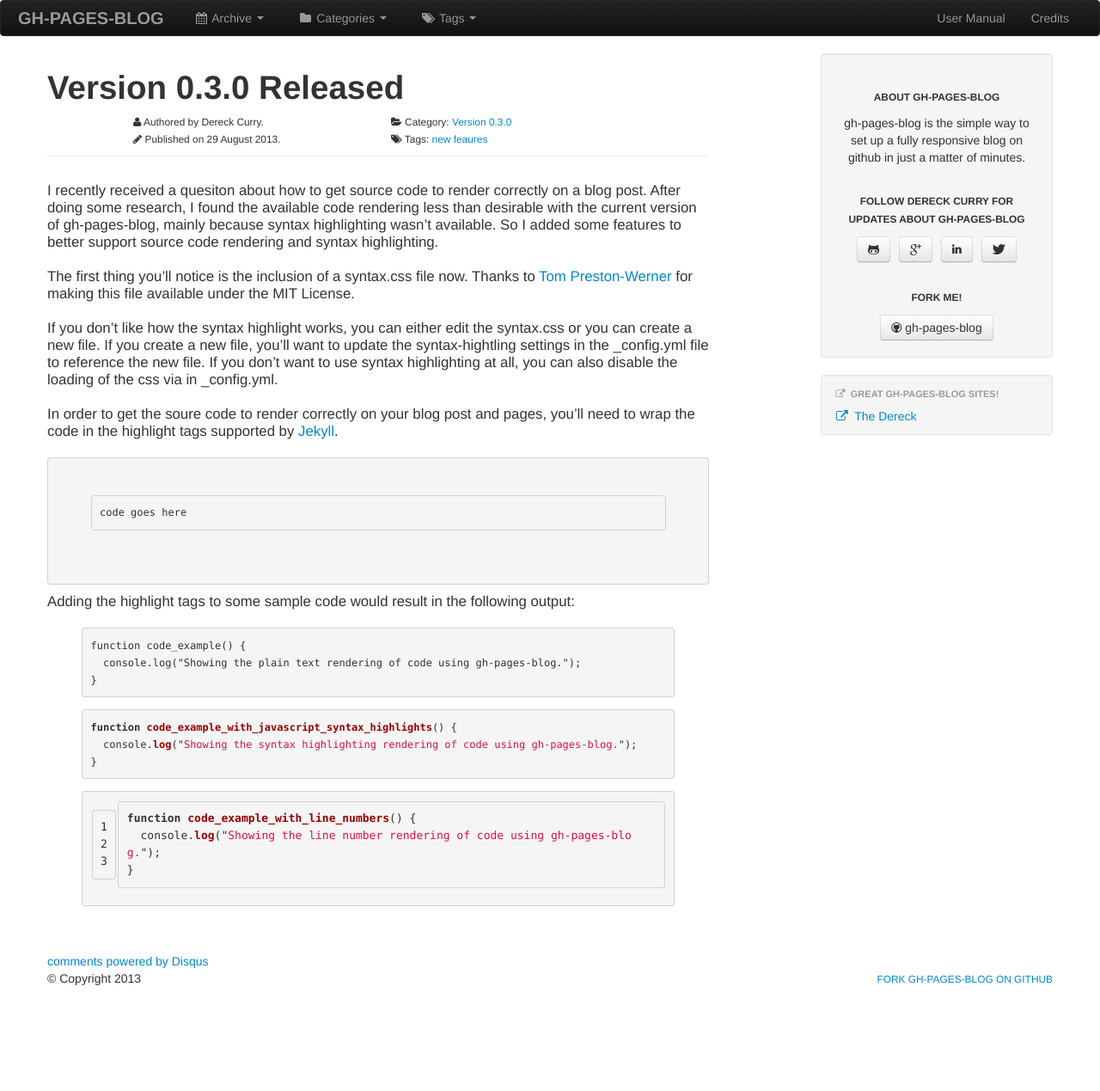
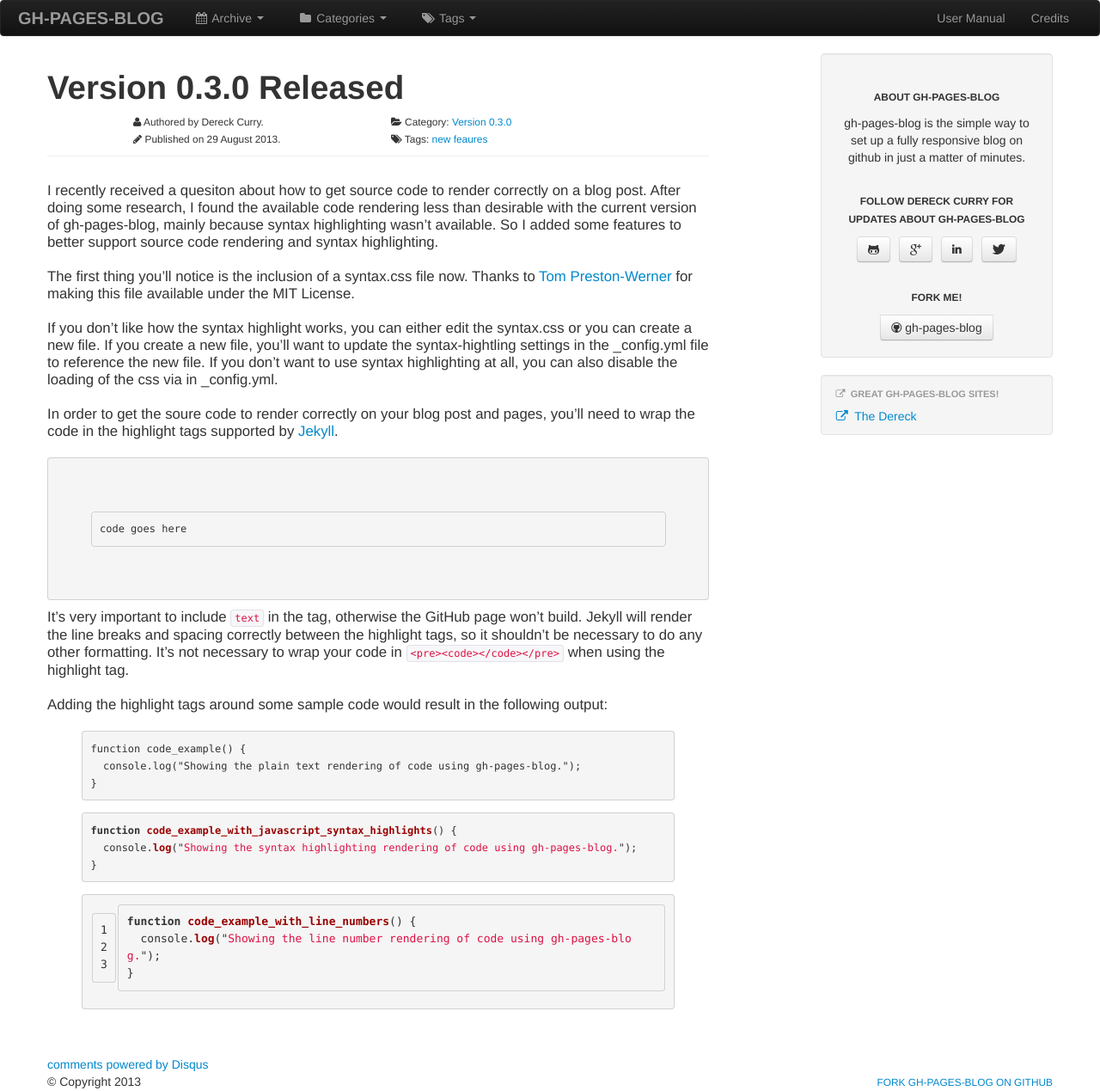
Before and after one commit to thedereck/gh-pages-blog, a Jekyll site: the page built from _posts/2013-08-29-version-0-3-0.md, in a window 1280 px wide. Shown: the whole page at 86% size. Built offline with Jekyll 4.4.1, drawn with Linux system fonts in a browser that asks for light colours; comment, search, counter and statistics services are not loaded; before the commit the page ends 1149 px from its top, so only the background shows below that.

Commit message:
Update 2013-08-29-version-0-3-0.md

```diff
--- a/_posts/2013-08-29-version-0-3-0.md
+++ b/_posts/2013-08-29-version-0-3-0.md
@@ -14,13 +14,15 @@
 
 In order to get the soure code to render correctly on your blog post and pages, you'll need to wrap the code in the highlight tags supported by [Jekyll](http://jekyllrb.com).
 
-<pre>
+<pre><code>
 {% highlight text %}
 code goes here
 {% endhighlight %}
-</pre>
+</code></pre>
 
-Adding the highlight tags to some sample code would result in the following output:
+It's very important to include `text` in the tag, otherwise the GitHub page won't build. Jekyll will render the line breaks and spacing correctly between the highlight tags, so it shouldn't be necessary to do any other formatting. It's not necessary to wrap your code in `<pre><code></code></pre>` when using the highlight tag.
+
+Adding the highlight tags around some sample code would result in the following output:
 
 {% highlight text %}
 function code_example() {
```
